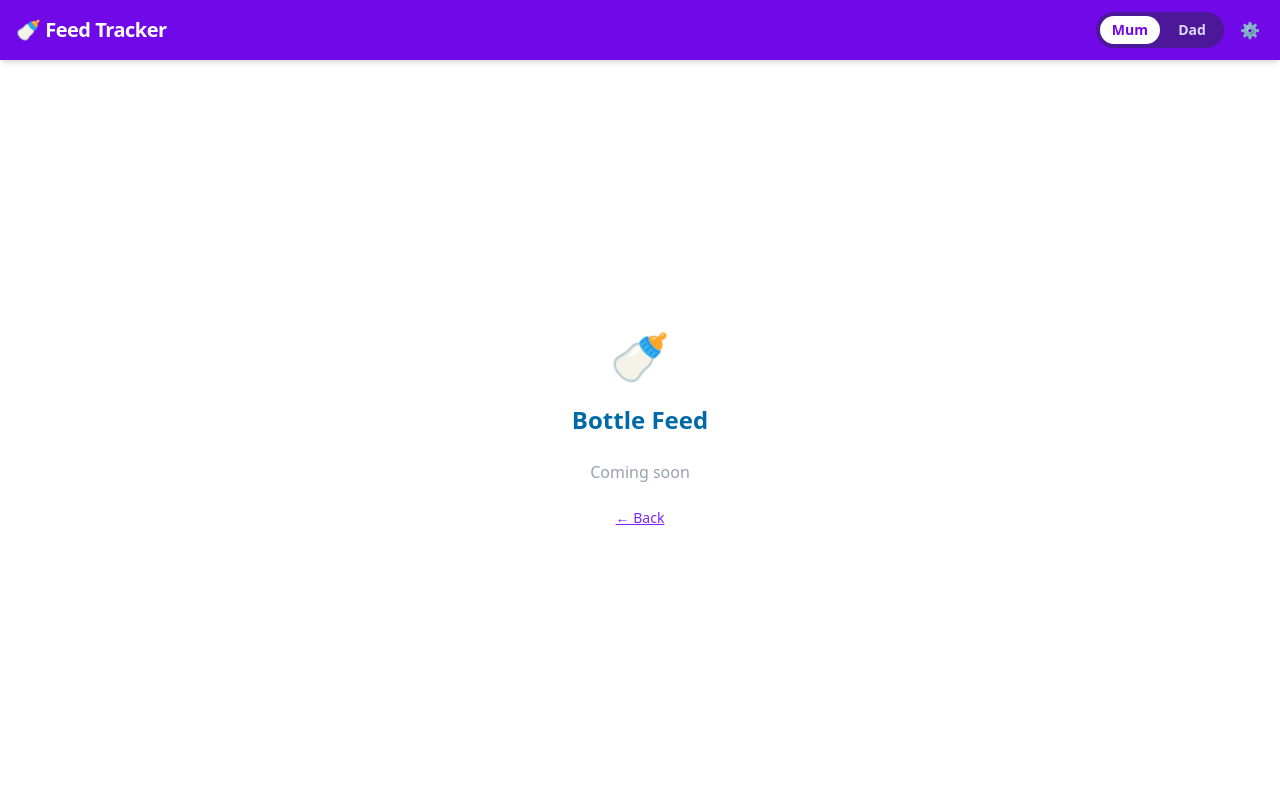
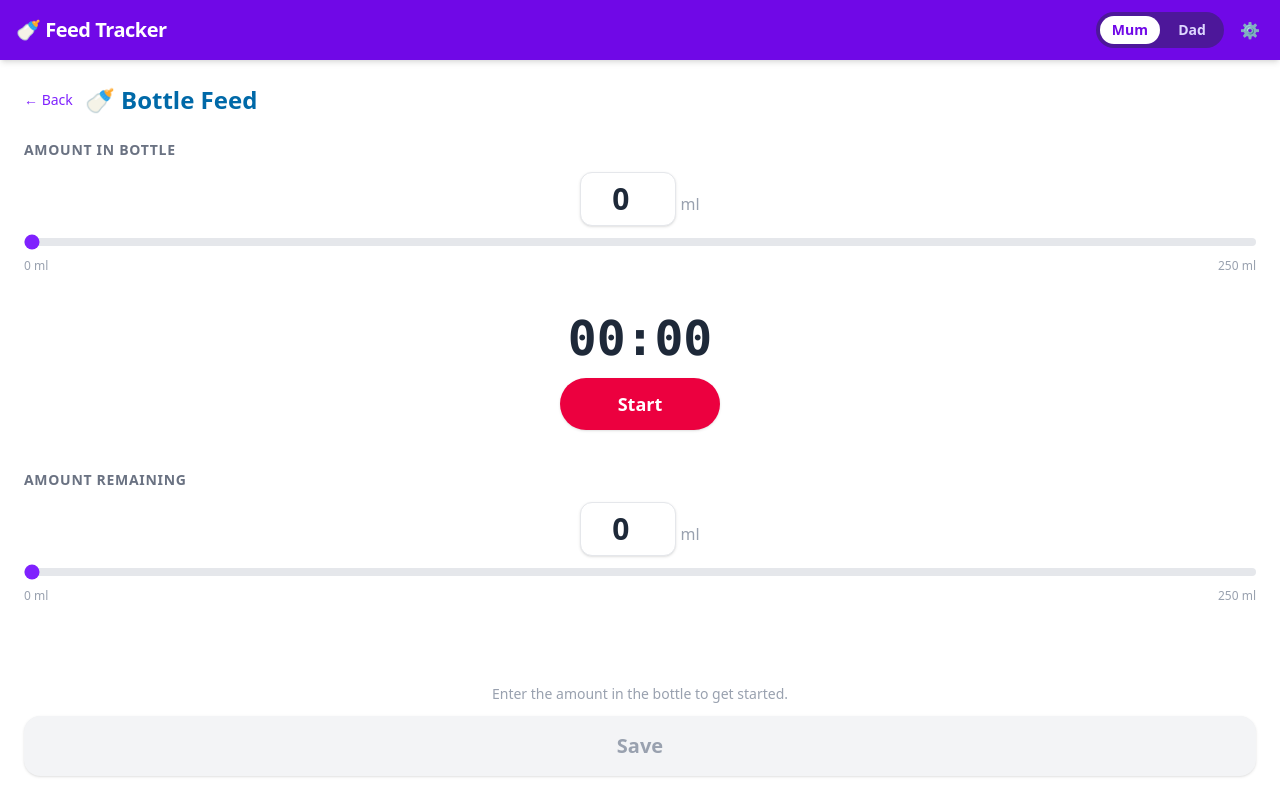
Before and after one commit to DanCope/feed-tracker, a SvelteKit app: page /bottle-feed in a window 1280 px wide. Built offline with nearby package versions, Linux system fonts and the light colour scheme.

Commit message:
Added bottle feed tracking

```diff
--- /dev/null
+++ b/src/lib/components/AmountInput.svelte
@@ -0,0 +1,59 @@
+<script lang="ts">
+	interface Props {
+		value?: number;
+		label?: string;
+		max?: number;
+	}
+
+	let {
+		value = $bindable(0),
+		label = 'Amount',
+		max = 250,
+	}: Props = $props();
+
+	function onSlider(e: Event): void {
+		value = parseInt((e.target as HTMLInputElement).value, 10);
+	}
+
+	function onInput(e: Event): void {
+		const raw = parseInt((e.target as HTMLInputElement).value, 10);
+		if (!isNaN(raw)) {
+			value = Math.min(max, Math.max(0, raw));
+		}
+	}
+</script>
+
+<div class="flex flex-col gap-3">
+	<p class="text-sm font-semibold uppercase tracking-wider text-gray-500">{label}</p>
+
+	<!-- Value display -->
+	<div class="flex items-baseline justify-center gap-1">
+		<input
+			type="number"
+			inputmode="numeric"
+			min="0"
+			max={max}
+			{value}
+			oninput={onInput}
+			aria-label="{label} in millilitres"
+			class="w-24 rounded-xl border border-gray-200 bg-white py-2 text-center text-3xl font-bold text-gray-800 shadow-sm focus:border-violet-400 focus:outline-none focus:ring-2 focus:ring-violet-200"
+		/>
+		<span class="text-base font-medium text-gray-400">ml</span>
+	</div>
+
+	<!-- Slider -->
+	<input
+		type="range"
+		min="0"
+		max={max}
+		step="5"
+		{value}
+		oninput={onSlider}
+		aria-label="{label} slider"
+		class="h-2 w-full cursor-pointer appearance-none rounded-full bg-gray-200 accent-violet-600"
+	/>
+	<div class="flex justify-between text-xs text-gray-400">
+		<span>0 ml</span>
+		<span>{max} ml</span>
+	</div>
+</div>
--- a/src/routes/bottle-feed/+page.svelte
+++ b/src/routes/bottle-feed/+page.svelte
@@ -1,10 +1,100 @@
 <script lang="ts">
 	import { base } from '$app/paths';
+	import Timer from '$lib/components/Timer.svelte';
+	import AmountInput from '$lib/components/AmountInput.svelte';
+	import SubmitFeedback from '$lib/components/SubmitFeedback.svelte';
+	import { userStore } from '$lib/stores/user.svelte';
+	import { submitLog } from '$lib/services/api';
+
+	type SubmitState = 'idle' | 'loading' | 'success' | 'error';
+
+	let amountBefore = $state(0);
+	let amountAfter = $state(0);
+	let elapsedSeconds = $state(0);
+	let timerRunning = $state(false);
+	let submitState = $state<SubmitState>('idle');
+	let errorMessage = $state('');
+
+	const canSave = $derived(
+		amountBefore > 0 && elapsedSeconds > 0 && !timerRunning && submitState === 'idle'
+	);
+
+	async function save(): Promise<void> {
+		if (!canSave) return;
+
+		submitState = 'loading';
+		const result = await submitLog({
+			user: userStore.current,
+			type: 'bottle',
+			duration: elapsedSeconds,
+			amount_before: amountBefore,
+			amount_after: amountAfter,
+		});
+
+		if (result.success) {
+			submitState = 'success';
+		} else {
+			submitState = 'error';
+			errorMessage = result.message;
+		}
+	}
+
+	function retry(): void {
+		submitState = 'idle';
+		save();
+	}
 </script>
 
-<div class="flex flex-1 flex-col items-center justify-center gap-6 p-6">
-	<p class="text-5xl">🍼</p>
-	<h2 class="text-2xl font-bold text-sky-700">Bottle Feed</h2>
-	<p class="text-gray-400">Coming soon</p>
-	<a href="{base}/" class="text-sm text-violet-600 underline">← Back</a>
+<div class="flex flex-1 flex-col gap-6 p-6">
+	<div class="flex items-center gap-3">
+		<a href="{base}/" class="text-sm text-violet-600 hover:underline" aria-label="Back to home">← Back</a>
+		<h2 class="text-2xl font-bold text-sky-700">🍼 Bottle Feed</h2>
+	</div>
+
+	{#if submitState !== 'idle'}
+		<div class="flex flex-1 items-center justify-center">
+			<SubmitFeedback state={submitState} message={errorMessage} onretry={retry} />
+		</div>
+	{:else}
+		<!-- Amount before -->
+		<section>
+			<AmountInput bind:value={amountBefore} label="Amount in bottle" />
+		</section>
+
+		<!-- Timer -->
+		<section class="flex flex-col items-center py-4">
+			<Timer bind:elapsedSeconds bind:running={timerRunning} />
+		</section>
+
+		<!-- Amount after -->
+		<section>
+			<AmountInput bind:value={amountAfter} label="Amount remaining" />
+		</section>
+
+		<!-- Save -->
+		<div class="mt-auto">
+			{#if amountBefore === 0}
+				<p class="mb-3 text-center text-sm text-gray-400">Enter the amount in the bottle to get started.</p>
+			{:else if timerRunning}
+				<p class="mb-3 text-center text-sm text-gray-400">Stop the timer when the feed is finished.</p>
+			{:else if elapsedSeconds === 0}
+				<p class="mb-3 text-center text-sm text-gray-400">Start the timer when the feed begins.</p>
+			{/if}
+			<button
+				type="button"
+				onclick={save}
+				disabled={!canSave}
+				class="w-full rounded-2xl py-4 text-xl font-bold shadow-sm transition-colors"
+				class:bg-violet-600={canSave}
+				class:text-white={canSave}
+				class:hover:bg-violet-700={canSave}
+				class:active:bg-violet-800={canSave}
+				class:bg-gray-100={!canSave}
+				class:text-gray-400={!canSave}
+				class:cursor-not-allowed={!canSave}
+			>
+				Save
+			</button>
+		</div>
+	{/if}
 </div>
```
Also changed, not shown: 1 other file (tests, documents, lock files or other folders).
